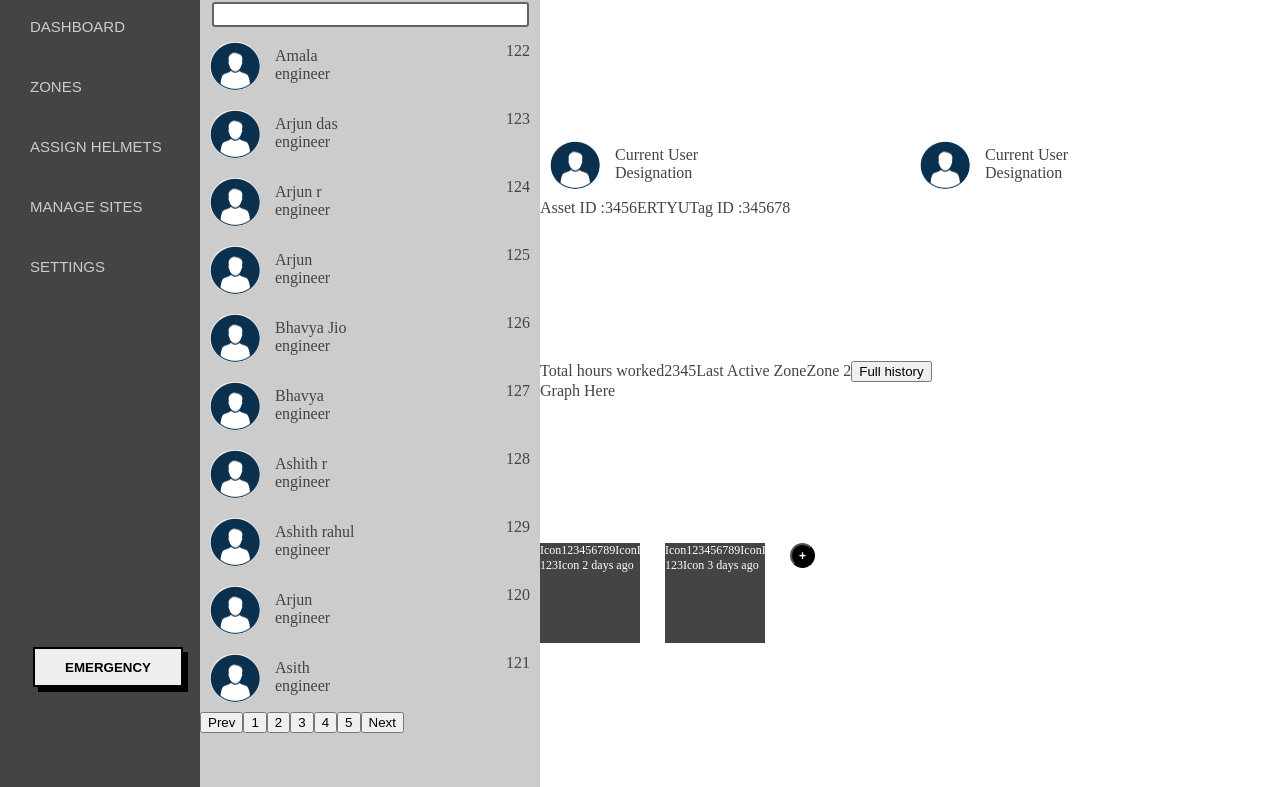
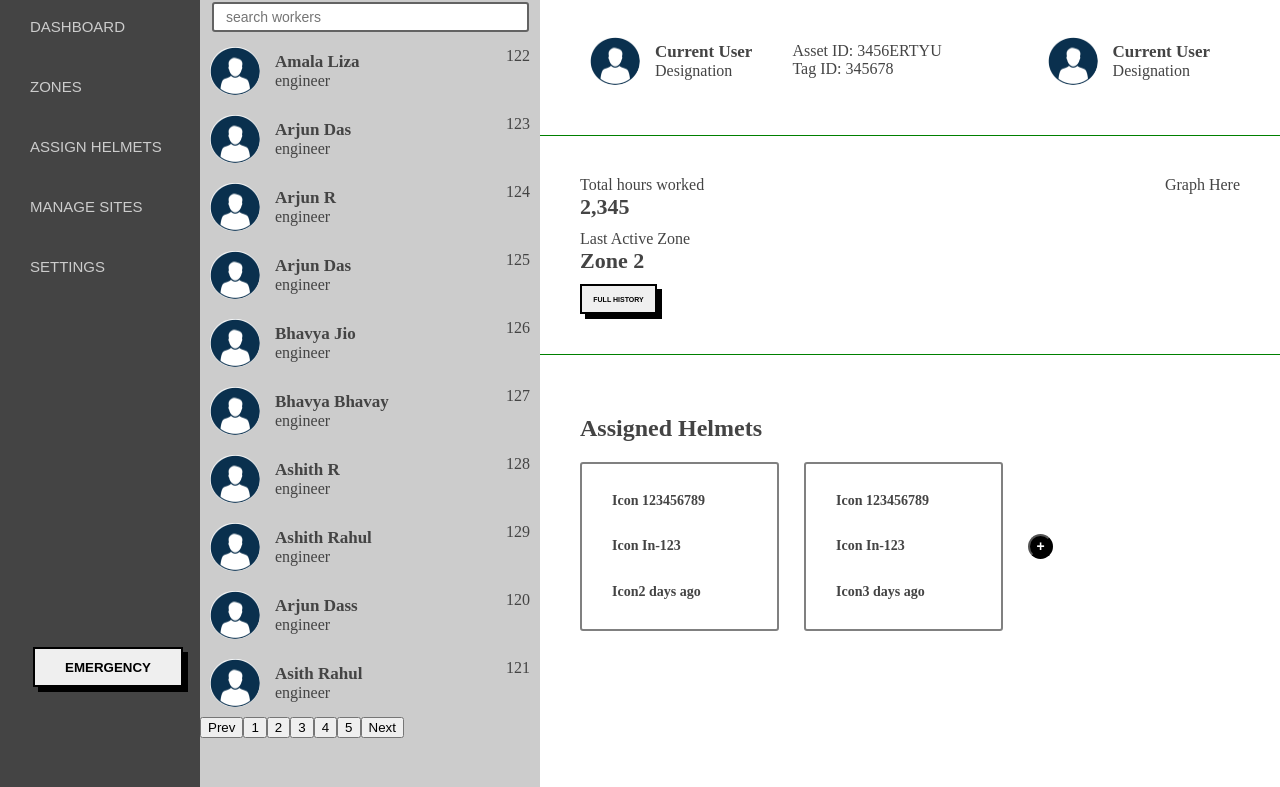
Before and after one commit to AmalaLiza/wakecap, a React app: page / in a window 1280 px wide. Shown: the part 113-900 px from the top of the page. Built offline with nearby package versions, Linux system fonts and the light colour scheme.

Commit message:
Css List

```diff
--- a/src/components/Avatar/Avatar.css
+++ b/src/components/Avatar/Avatar.css
@@ -20,3 +20,9 @@
 .id {
     margin-left: auto;
 }
+
+.name {
+    font-weight: bold;
+    font-size: 17px;
+    text-transform: capitalize;
+}
--- a/src/components/Avatar/Avatar.js
+++ b/src/components/Avatar/Avatar.js
@@ -11,7 +11,7 @@ class Avatar extends Component {
       <div className={classNames(styles.avatar, className)}>
         <img className={styles.image} src={Image} />
         <div className={styles.details}>
-          <div>{avatar.name || 'Username'}</div>
+          <div className={styles.name}>{avatar.name || 'Username'}</div>
           <div>{avatar.designation}</div>
         </div>
         {!!showIdNumber && <span className={styles.id}>{avatar.id}</span>}
--- a/src/components/Header/Header.css
+++ b/src/components/Header/Header.css
@@ -18,3 +18,12 @@
 .overview {
     font-size: 24px;
 }
+
+.dropdown {
+    border: 2px solid #0000009c;
+    width: 150px;
+    margin: 15px 0 5px 12px;
+    height: 25px;
+    border-radius: 3px;
+    font-size: 12px;
+}
--- a/src/components/Header/Header.js
+++ b/src/components/Header/Header.js
@@ -12,7 +12,8 @@ class Header extends Component {
           <div className={styles.overview}>Overview</div>
         </div>
         <div className={styles.item}>
-          <select>
+          <select className={styles.dropdown}>
+            <option selected disabled hidden>Select Site</option>
             <option>Amala</option>
             <option>Amala</option>
             <option>Amala</option>
--- a/src/components/WorkerList/WorkList.constants.js
+++ b/src/components/WorkerList/WorkList.constants.js
@@ -1,7 +1,7 @@
 export const workerList = [
   {
     id: 122,
-        name: 'Amala',
+    name: 'Amala Liza',
     designation: 'engineer',
   },
   {
@@ -16,7 +16,7 @@ export const workerList = [
   },
   {
     id: 125,
-        name: 'Arjun',
+    name: 'Arjun Das',
     designation: 'engineer',
   },
   {
@@ -26,7 +26,7 @@ export const workerList = [
   },
   {
     id: 127,
-        name: 'Bhavya',
+    name: 'Bhavya Bhavay',
     designation: 'engineer',
   },
   {
@@ -41,11 +41,11 @@ export const workerList = [
   },
   {
     id: 120,
-        name: 'Arjun',
+    name: 'Arjun Dass',
     designation: 'engineer',
   },
   {
     id: 121,
-        name: 'Asith',
+    name: 'Asith Rahul',
     designation: 'engineer',
   }];
--- a/src/components/WorkerList/WorkerList.css
+++ b/src/components/WorkerList/WorkerList.css
@@ -1,14 +1,12 @@
-.searchWrapper {
-
-}
-
 .input {
     border: 2px solid #0000009c;;
     width: 317px;
     margin: 15px 0 5px 12px;
-    height: 25px;
+    height: 30px;
     border-radius: 3px;
-    text-shadow: none;
-    box-shadow: none;
     font-size: 14px;
 }
+
+.input::-webkit-input-placeholder {
+    padding-left: 10px;
+}
--- a/src/components/WorkerList/WorkerList.js
+++ b/src/components/WorkerList/WorkerList.js
@@ -8,9 +8,9 @@ import styles from './WorkerList.css';
 class WorkerList extends Component {
   render() {
     return (
-      <div className={classNames(mainStyle.box, mainStyle.sidebar2)}>
+      <div className={classNames(mainStyle.sidebar2)}>
         <div className={styles.searchWrapper}>
-          <input type="search" className={styles.input} />
+          <input type="search" placeholder="search workers" className={styles.input} />
         </div>
         {workerList.map(worker => (
           <Avatar
--- a/src/containers/Contents/Contents.css
+++ b/src/containers/Contents/Contents.css
@@ -2,45 +2,98 @@
     grid-area: content;
     display: flex;
     flex-direction: column;
-    justify-content: space-evenly;
 }
 
 .box {
-    background-color: #444;
-    color: #fff;
-    font-size: 12px;
-    width: 100px;
-    height: 100px;
+    padding-left: 30px;
+    font-size: 14px;
+    width: 165px;
+    height: 165px;
+    border: 2px solid grey;
+    border-radius: 3px;
     margin-right: 25px;
+    display: flex;
+    font-weight: 700;
+    justify-content: space-evenly;
+    flex-direction: column;
 }
 
 .firstSection {
     display: flex;
-    flex-direction: column;
-    justify-content: space-between;
     flex-grow: 0;
-    flex-basis: 50%;
 }
 
 .supervisor {
     display: flex;
     justify-content: right;
+    margin-left: auto;
 }
 
 .section_1 {
     display: flex;
+    padding: 40px;
+    border-bottom: 1px solid green;
+}
+
+.section_2 {
+    display: flex;
+    padding: 40px;
+    border-bottom: 1px solid green;
 }
 
 .section_3 {
     display: flex;
+    padding: 40px;
+    flex-direction: column;
 }
 
 .plus {
     width: 25px;
-    font-size: 12px;
+    font-size: 14px;
     font-weight: 900;
     border-radius: 50%;
     height: 25px;
     color: white;
     background-color: black;
 }
+
+.properties {
+    display: inline;
+}
+
+.propertiesWrapper {
+    display: flex;
+    flex-direction: column;
+    padding: 15px 10px 10px 10px;
+}
+
+.graph {
+    margin-left: auto;
+}
+
+.hours {
+    display: flex;
+    flex-direction: column;
+}
+
+.bold {
+    font-weight: bold;
+    font-size: 22px;
+    margin-bottom: 10px
+}
+
+.history {
+    border: 2px solid black;
+    height: 30px;
+    width: 77px;
+    bottom: 0;
+    font-size: 7px;
+    box-shadow: 5px 5px;
+    text-transform: uppercase;
+    font-weight: 700;
+}
+
+.boxWrapper {
+    display: flex;
+    align-items: center;
+}
--- a/src/containers/Contents/Contents.js
+++ b/src/containers/Contents/Contents.js
@@ -29,48 +29,47 @@ class Contents extends Component {
         <section className={styles.section_1}>
           <div className={styles.firstSection}>
             <Avatar avatar={user} />
+            <div className={styles.propertiesWrapper}>
               <div>
-              <span>Asset ID</span>
-              {' '}
-:
-              <span>3456ERTYU</span>
-              <span>Tag ID</span>
-              {' '}
-:
-              <span>345678</span>
+                <span className={styles.properties}>Asset ID: </span>
+                <span> 3456ERTYU</span>
+              </div>
+              <div>
+                <span>Tag ID: </span>
+                <span> 345678</span>
+              </div>
             </div>
           </div>
           <Avatar className={styles.supervisor} avatar={supervisor} />
         </section>
-        <section>
-          <div>
+        <section className={styles.section_2}>
+          <div className={styles.hours}>
             <span>Total hours worked</span>
-            <span>2345</span>
+            <span className={styles.bold}>{Number('2345').toLocaleString()}</span>
             <span>Last Active Zone</span>
-            <span>Zone 2</span>
-            <button>Full history</button>
+            <span className={styles.bold}>Zone 2</span>
+            <button className={styles.history}>Full history</button>
           </div>
-          <div>
+          <div className={styles.graph}>
               Graph Here
           </div>
         </section>
         <section className={styles.section_3}>
+          <div>
+            <h2>Assigned Helmets</h2>
+          </div>
+          <div className={styles.boxWrapper}>
             {helmets.map(helmet => (
               <div className={styles.box}>
-              <span>Icon</span>
-              <span>123456789</span>
-              <span>Icon</span>
-              <span>In-123</span>
-              <span>Icon</span>
-              {' '}
+                <span>Icon 123456789</span>
+                <span>Icon In-123</span>
                 <span>
-                {helmet.days}
-                {' '}
-                          days ago
+                  {`Icon${helmet.days} days ago`}
                 </span>
               </div>
             ))}
             <button className={styles.plus}>+</button>
+          </div>
         </section>
       </div>
     );
```
Lines whose indentation alone changed are shown as unchanged.
